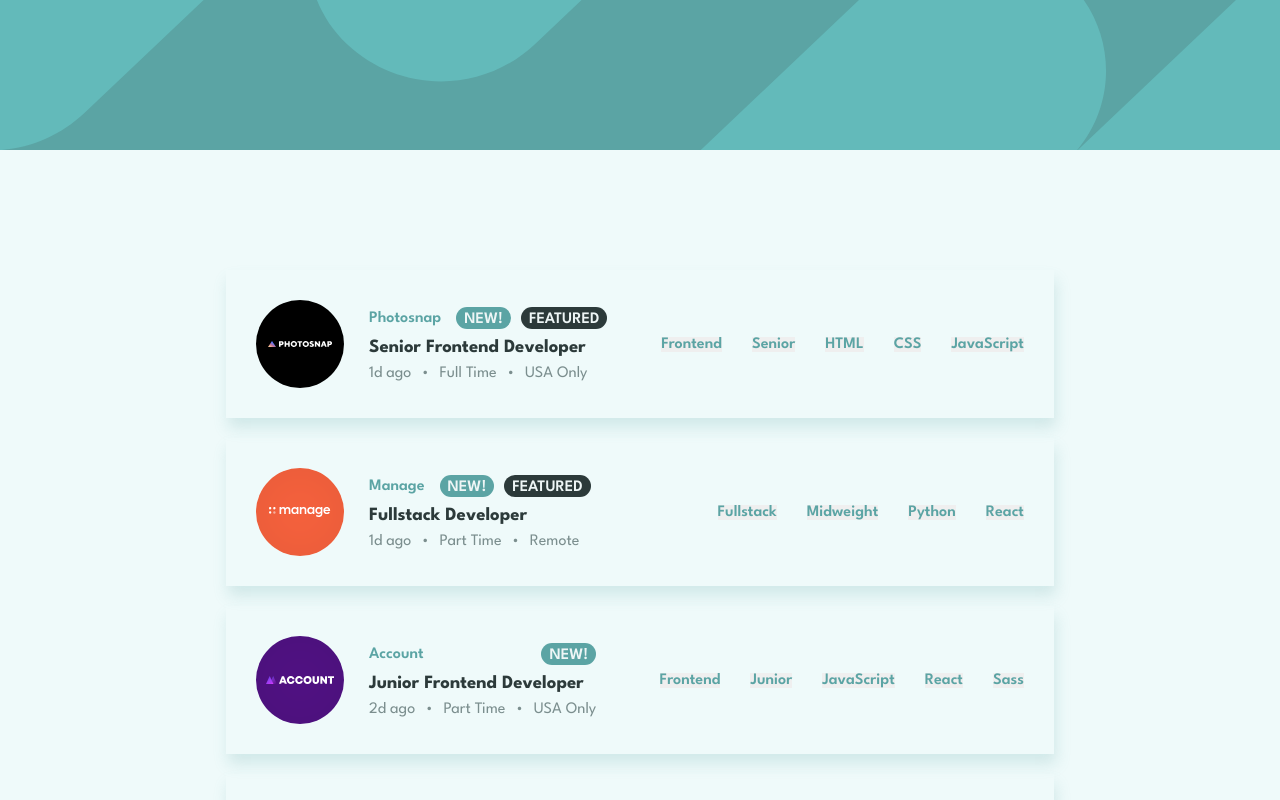
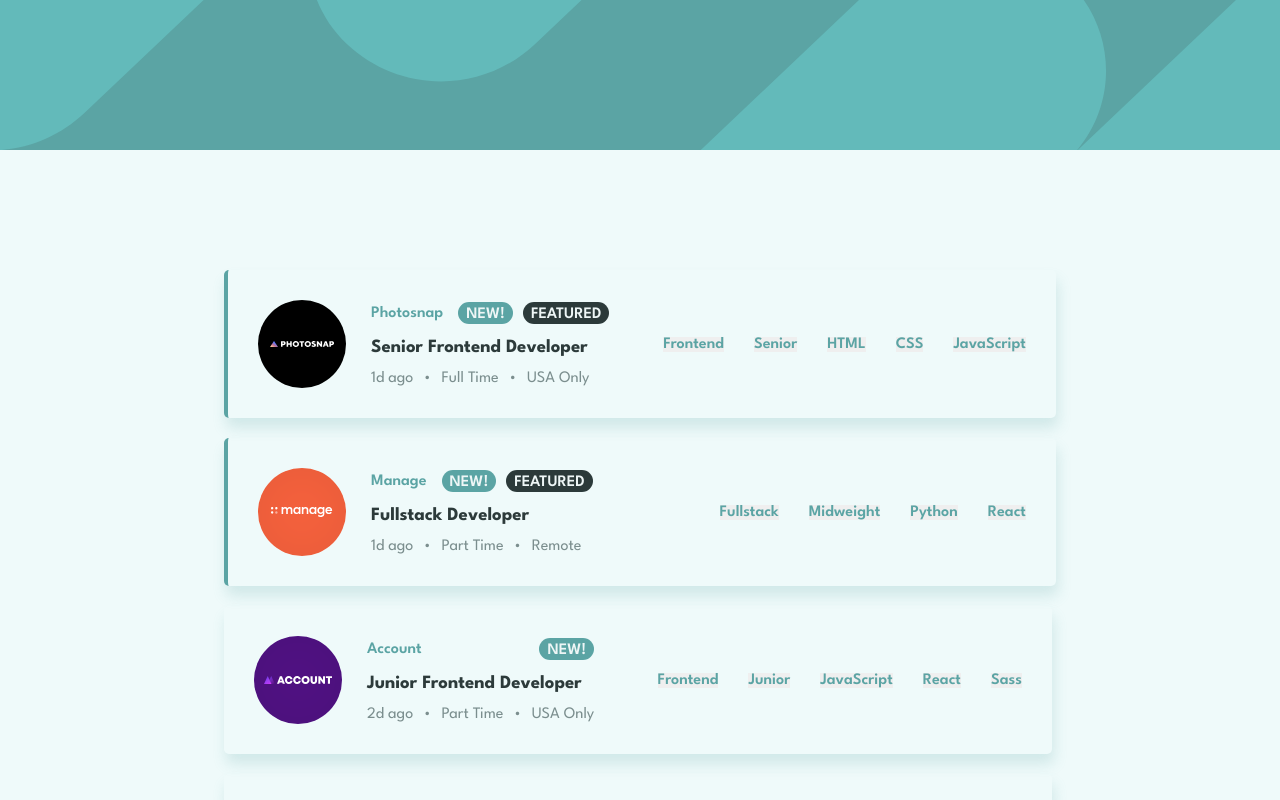
Before and after one commit to FriedAxons/job-listings-with-filtering, a React (Vite) app: page / in a window 1280 px wide. Shown: the top 800 px of the page. Built offline with nearby package versions, Linux system fonts and the light colour scheme.

Commit message:
Add missing PropTypes and className refactor
Add missing PropTypes to the JobItem component and
add a className check for unique styling to job
listings with the new and featured status.

```diff
--- a/src/components/JobItem.jsx
+++ b/src/components/JobItem.jsx
@@ -2,8 +2,11 @@ import PropTypes from "prop-types";
 import "../styles/JobItem.css";
 
 function JobItem({ job, addFilter }) {
+  // Determine the class name based on job status
+  const containerClass = job.new && job.featured ? "highlighted" : "";
+
   return (
-    <div className="job-item">
+    <div className={`job-item ${containerClass}`}>
       <img src={job.logo} alt={`${job.company} logo`} />
       <div className="info-container">
         <div className="company-header">
@@ -48,6 +51,11 @@ JobItem.propTypes = {
     level: PropTypes.string.isRequired,
     languages: PropTypes.arrayOf(PropTypes.string).isRequired,
     tools: PropTypes.arrayOf(PropTypes.string).isRequired,
+    logo: PropTypes.string.isRequired,
+    postedAt: PropTypes.string.isRequired,
+    contract: PropTypes.string.isRequired,
+    new: PropTypes.bool,
+    featured: PropTypes.bool,
   }).isRequired,
   addFilter: PropTypes.func.isRequired,
 };
--- a/src/styles/JobItem.css
+++ b/src/styles/JobItem.css
@@ -6,6 +6,11 @@
   box-shadow: 2px 10px 14px hsla(180, 29%, 50%, 0.2);
   margin-top: 20px;
   padding: 30px 30px;
+  border-radius: 5px;
+}
+
+.job-item.highlighted {
+  border-left: 4px solid var(--primary-dark-cyan);
 }
 
 h3 {
@@ -25,7 +30,7 @@ h3:hover {
   display: flex;
   align-items: center;
   justify-content: center;
-  margin-bottom: 10px;
+  margin-bottom: 15px;
   font-weight: 600;
 }
 
@@ -36,7 +41,6 @@ h3:hover {
   color: var(--filter-tablets-cyan);
   border-radius: 12px;
 }
-
 
 .new {
   background-color: var(--primary-dark-cyan);
@@ -49,12 +53,12 @@ h3:hover {
 
 .company-header p:first-child {
   color: var(--primary-dark-cyan);
-  margin-right: auto;
+  width: 100%;
 }
 
 .position-and-time-container {
   display: flex;
-  margin-top: 10px;
+  margin-top: 15px;
   color: var(--dark-grayish-cyan);
 }
 
```
